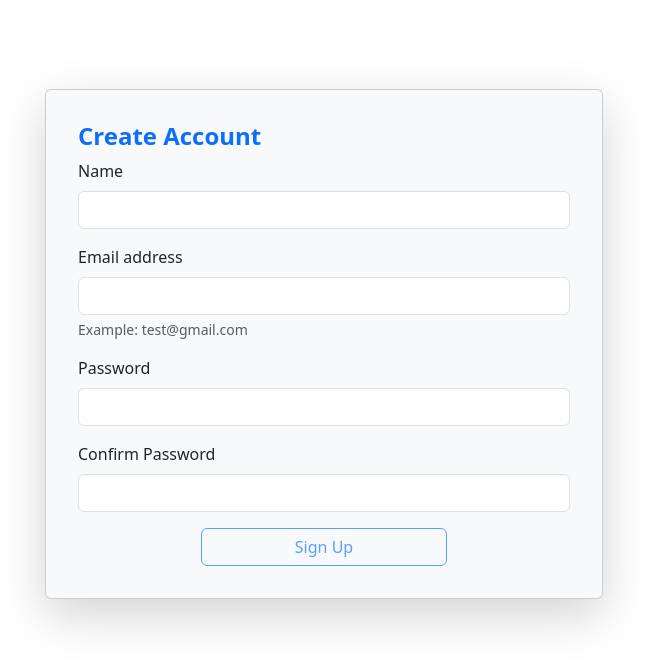
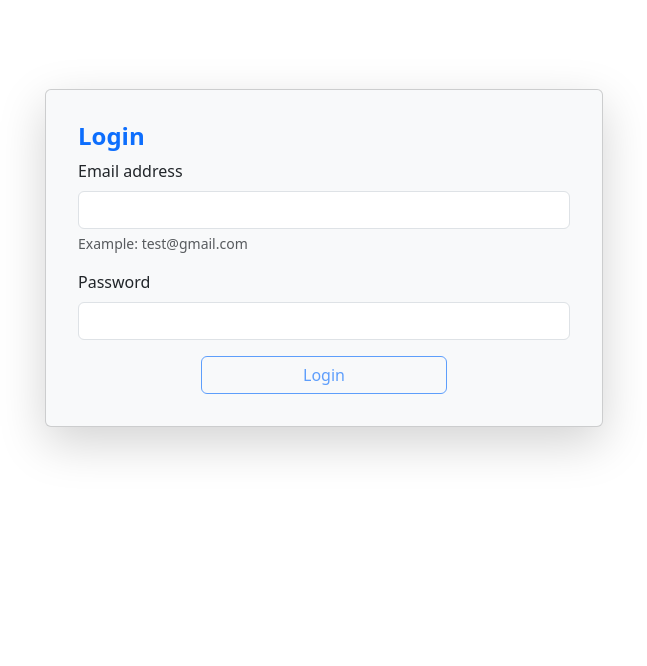
Before and after one commit to rutuja1302/job-application-tracker, an Angular app in the folder frontend/job-tracker-ui/: page /login in a window 1280 px wide. Shown: the top 666 px of the page, without its empty margins (316-963 px from the left). Built offline with nearby package versions, Linux system fonts and the light colour scheme.

Commit message:
login ui & api integration

```diff
--- a/frontend/job-tracker-ui/src/app/app.routes.ts
+++ b/frontend/job-tracker-ui/src/app/app.routes.ts
@@ -1,5 +1,6 @@
 import { Routes } from '@angular/router';
 import { Registeration } from './components/registeration/registeration';
+import { Login } from './components/login/login';
 
 export const routes: Routes = [
     {
@@ -7,6 +8,10 @@ export const routes: Routes = [
         component: Registeration
     },
     {
+        path: 'login',
+        component: Login
+    },
+    {
         path: '**',
         component: Registeration
     }
--- /dev/null
+++ b/frontend/job-tracker-ui/src/app/components/login/login.css
@@ -0,0 +1,11 @@
+.card{
+    margin-top: 8%;
+    margin-left: 25%;
+    width: 50%;
+}
+
+.card-title{
+    font-weight: bold;
+    color: #0d6efd;
+    font-size: x-large;
+}
--- /dev/null
+++ b/frontend/job-tracker-ui/src/app/components/login/login.html
@@ -0,0 +1,22 @@
+<div class="container">
+    <div class="card shadow-lg p-3 mb-5 bg-body-tertiary rounded">
+        <div class="card-body">
+            <h5 class="card-title">Login</h5>
+            <form [formGroup]="loginForm" (ngSubmit)="login()">
+                <div class="mb-3">
+                    <label for="exampleInputEmail1" class="form-label">Email address</label>
+                    <input type="email" class="form-control" id="email" name="email"
+                        aria-describedby="emailHelp" formControlName="email">
+                    <div id="emailHelp" class="form-text">Example: test@gmail.com</div>
+                </div>
+                <div class="mb-3">
+                    <label for="exampleInputPassword1" class="form-label">Password</label>
+                    <input type="password" class="form-control" id="exampleInputPassword1" formControlName="password">
+                </div>
+                <div class="d-grid gap-2 col-6 mx-auto">
+                    <button type="submit" class="btn btn-outline-primary" [disabled]="loginForm.invalid">Login</button>
+                </div>
+            </form>
+        </div>
+    </div>
+</div>
--- /dev/null
+++ b/frontend/job-tracker-ui/src/app/components/login/login.ts
@@ -0,0 +1,33 @@
+import { Component, inject } from '@angular/core';
+import { FormBuilder, FormGroup, FormsModule, ReactiveFormsModule, Validators } from '@angular/forms';
+import { UserService } from '../../services/user-service';
+
+@Component({
+  selector: 'app-login',
+  imports: [
+    FormsModule,
+    ReactiveFormsModule],
+  templateUrl: './login.html',
+  styleUrl: './login.css',
+})
+export class Login {
+  loginForm: FormGroup;
+  userService = inject(UserService);
+
+  constructor(private fb: FormBuilder){
+    this.loginForm = this.fb.group({
+      email: ['', [Validators.required, Validators.email]],
+      password: ['', Validators.required]
+    });
+  }
+
+  login(){
+    if(this.loginForm.valid){
+      this.userService.login(this.loginForm.value).subscribe((response) => {
+        console.log(response);
+      })
+    }else{
+      alert('Email and Password are required!');
+    }
+  }
+}
--- a/frontend/job-tracker-ui/src/app/services/user-service.ts
+++ b/frontend/job-tracker-ui/src/app/services/user-service.ts
@@ -10,4 +10,8 @@ export class UserService {
     createNewUser(data: any){
         return this.httpClient.post(this.baseUrl+'/register', data);
     }
+
+    login(data: any){
+        return this.httpClient.post(this.baseUrl+'/login',data);
+    }
 }
```
Also changed, not shown: 1 other file (tests, documents, lock files or other folders).
